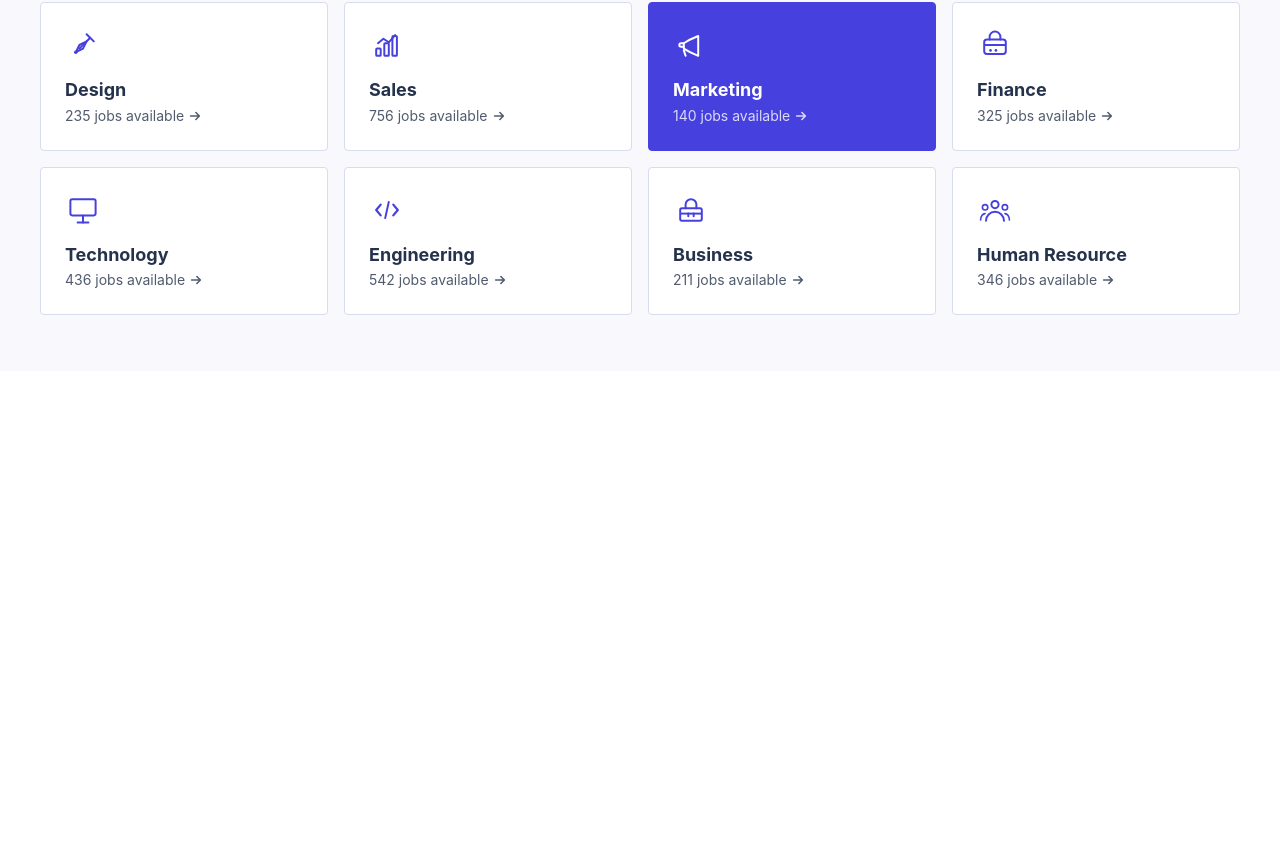
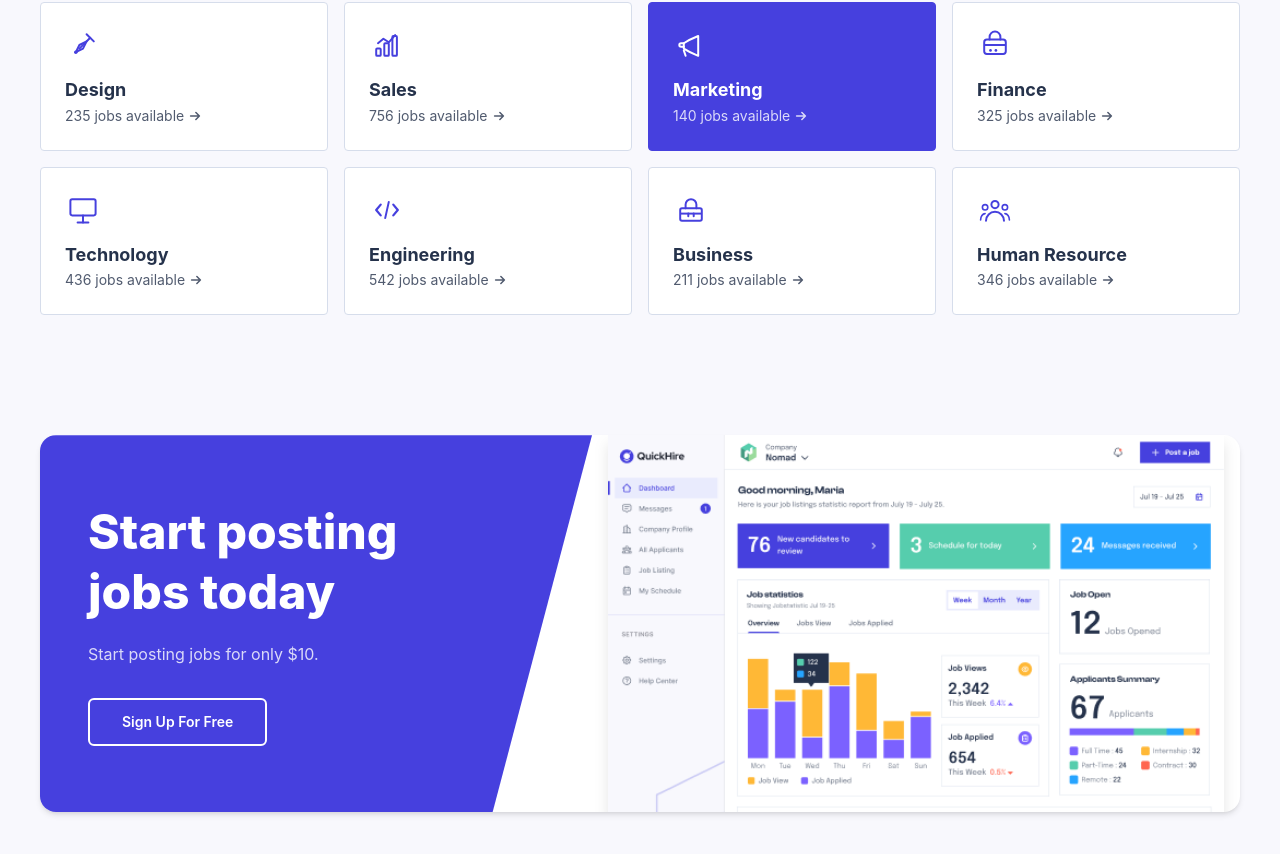
Before and after one commit to Ajit133/QuickhireFrontend, a React (Vite) app: page / in a window 1280 px wide. Shown: the part 1178-2032 px from the top of the page. Before the commit the page ends 1549 px from the top, so only its background shows below. Built offline with nearby package versions, Linux system fonts and the light colour scheme.

Commit message:
feat: add PostJobBannerSection component to HomePage

```diff
--- /dev/null
+++ b/src/components/home/PostJobBannerSection.jsx
@@ -0,0 +1,48 @@
+import dashboardImg from '../../assets/3.1 Dashboard Company.png';
+
+const PostJobBannerSection = () => {
+  return (
+    <section className="w-full bg-[#F8F8FD] py-16 px-6 lg:px-10">
+      <div className="max-w-7xl mx-auto">
+        {/* Card: white background, rounded corners, shadow */}
+        <div className="relative rounded-2xl overflow-hidden shadow-md bg-white flex flex-col lg:flex-row items-stretch min-h-[300px]">
+
+          {/* Left: purple parallelogram via clip-path */}
+          <div
+            className="relative z-10 flex items-center px-12 py-14 lg:py-16"
+            style={{
+              background: '#4640DE',
+              clipPath: 'polygon(0 0, 100% 0, 82% 100%, 0 100%)',
+              flex: '0 0 46%',
+            }}
+          >
+            <div>
+              <h2 className="text-4xl lg:text-5xl font-extrabold text-white leading-tight">
+                Start posting<br />jobs today
+              </h2>
+              <p className="mt-5 text-white/80 text-base">
+                Start posting jobs for only $10.
+              </p>
+              <button className="mt-8 px-8 py-3 border-2 border-white text-white font-semibold text-sm rounded-md hover:bg-white hover:text-[#4640DE] transition-colors duration-200">
+                Sign Up For Free
+              </button>
+            </div>
+          </div>
+
+          {/* Right: dashboard screenshot on white */}
+          <div className="flex-1 relative flex items-end justify-center overflow-hidden px-4 pt-6 lg:pt-0">
+            <img
+              src={dashboardImg}
+              alt="QuickHire employer dashboard"
+              className="w-full max-w-[640px] object-contain object-bottom drop-shadow-xl"
+              style={{ marginBottom: '-1px' }}
+            />
+          </div>
+
+        </div>
+      </div>
+    </section>
+  );
+};
+
+export default PostJobBannerSection;
--- a/src/pages/HomePage.jsx
+++ b/src/pages/HomePage.jsx
@@ -2,6 +2,7 @@ import Navbar from '../components/layout/Navbar';
 import HeroSection from '../components/home/HeroSection';
 import CompaniesSection from '../components/home/CompaniesSection';
 import CategorySection from '../components/home/CategorySection';
+import PostJobBannerSection from '../components/home/PostJobBannerSection';
 
 const HomePage = () => {
   return (
@@ -11,6 +12,7 @@ const HomePage = () => {
         <HeroSection />
         <CompaniesSection />
         <CategorySection />
+        <PostJobBannerSection />
       </main>
     </div>
   );
```
Also changed, not shown: src/assets/3.1 Dashboard Company.png (added).
